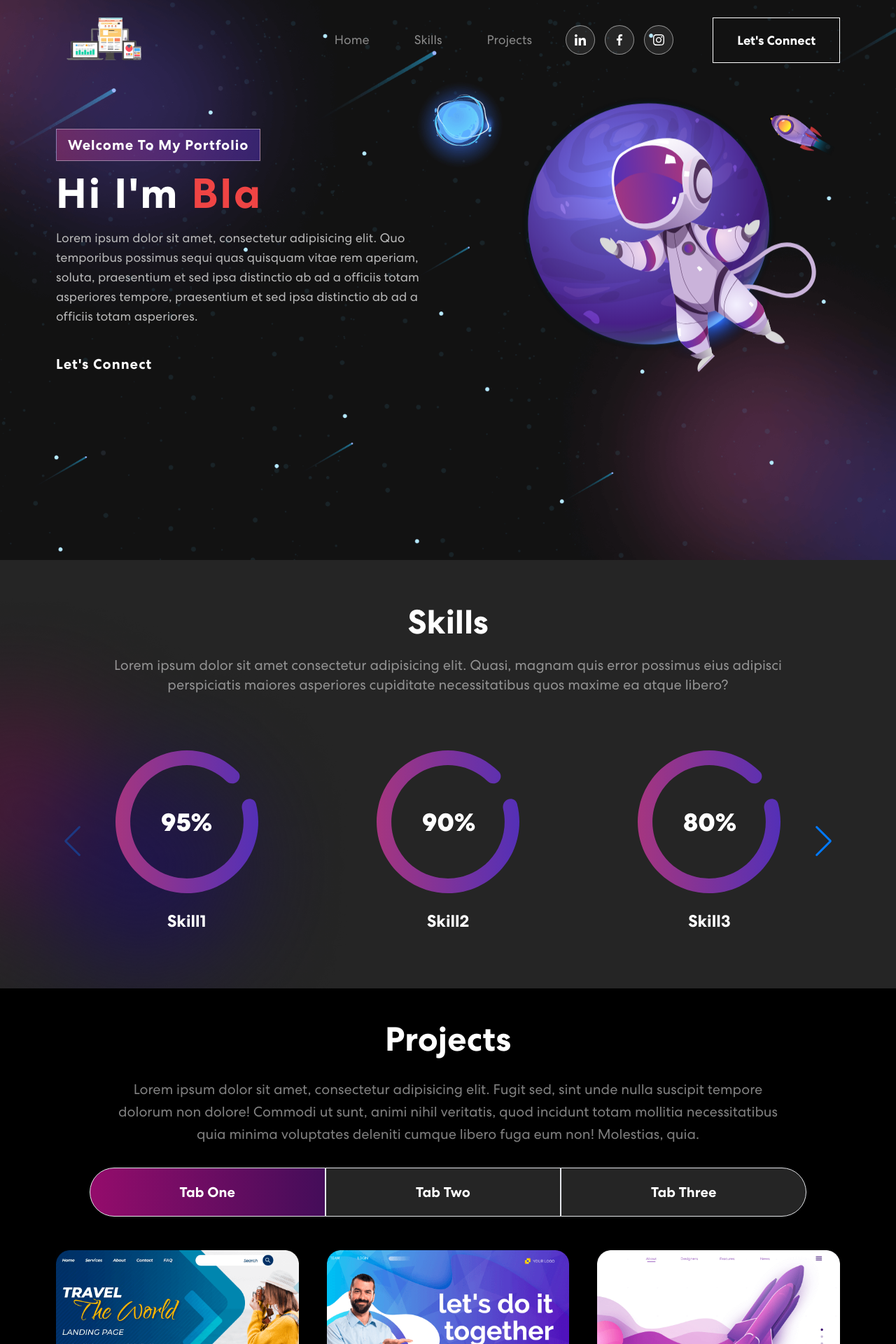
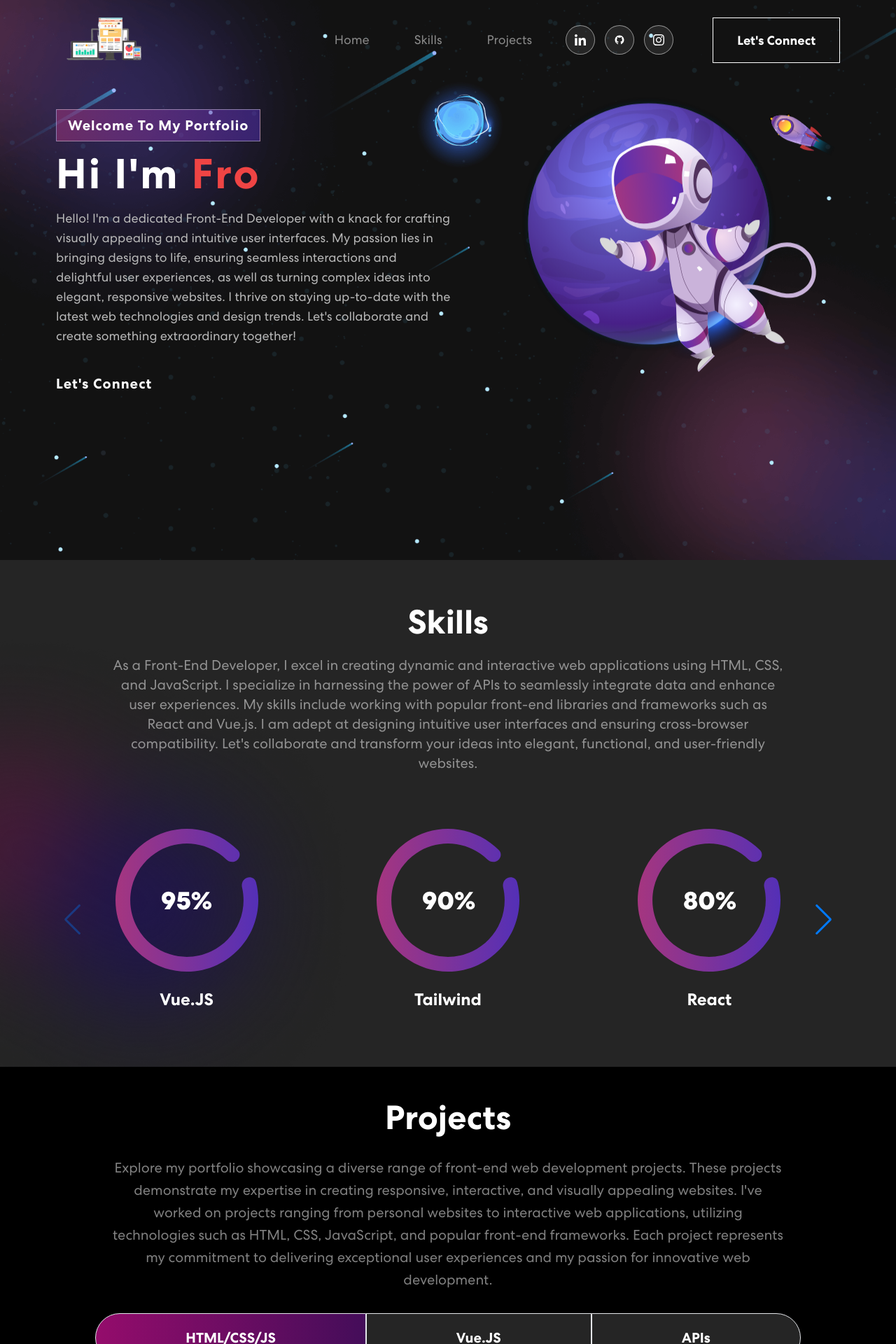
Before and after one commit to iraklikeche/personal-portfolio, a Vue app: page / in a window 1280 px wide. Shown: the top 1920 px of the page at 70% size. Built offline with nearby package versions, Linux system fonts and the light colour scheme.

Commit message:
add personal details + fix navigation sliding

```diff
--- a/src/components/Banner.vue
+++ b/src/components/Banner.vue
@@ -19,11 +19,13 @@
         <p
           class="text-white lg:text-[#b8b8b8] text-lg text-center lg:text-left"
         >
-          Lorem ipsum dolor sit amet, consectetur adipisicing elit. Quo
-          temporibus possimus sequi quas quisquam vitae rem aperiam, soluta,
-          praesentium et sed ipsa distinctio ab ad a officiis totam asperiores
-          tempore, praesentium et sed ipsa distinctio ab ad a officiis totam
-          asperiores.
+          Hello! I'm a dedicated Front-End Developer with a knack for crafting
+          visually appealing and intuitive user interfaces. My passion lies in
+          bringing designs to life, ensuring seamless interactions and
+          delightful user experiences, as well as turning complex ideas into
+          elegant, responsive websites. I thrive on staying up-to-date with the
+          latest web technologies and design trends. Let's collaborate and
+          create something extraordinary together!
         </p>
         <a
           href="#connect-me"
@@ -46,11 +48,11 @@ import headerImg from "../assets/img/header-img.svg";
 import { ref, onMounted } from "vue";
 import Navbar from "./Navbar.vue";
 
-const toRotate = ["Bla1.", "Blah2.", "Blah3."];
+const toRotate = ["Front-End Dev.", "UI/UX Enthusiast.", "JavaScript Geek."];
 const loopNum = ref(0);
 const isDeleting = ref(false);
 const text = ref("");
-const delta = ref(500 - Math.random() * 100);
+const delta = ref(300 - Math.random() * 100);
 const period = 2000;
 
 const tick = () => {
--- a/src/components/Navbar.vue
+++ b/src/components/Navbar.vue
@@ -13,7 +13,7 @@
     </div>
     <div
       class="flex flex-col gap-12 lg:gap-0 lg:flex-row py-12 lg:py-0 items-center absolute bg-black lg:bg-transparent w-full lg:w-auto h-screen lg:h-auto top-0 left-[50%] translate-x-[-50%] lg:transform lg:translate-x-0 lg:static duration-1000"
-      :class="{ 'left-[-100%]': !isOpened }"
+      :class="{ 'left-[-102%]': !isOpened }"
     >
       <div
         class="flex items-center flex-col lg:flex-row gap-8 xl:gap-16 mr-4 xl:mr-12 text-lg"
@@ -21,42 +21,51 @@
         <img
           :src="close"
           class="lg:hidden w-[30px] cursor-pointer"
-          @click="closeMenu"
+          @click="closeMenu()"
         />
 
         <a
           href="#"
           class="opacity-50 hover:opacity-100 transition-opacity duration-200"
-          @click="isOpened = false"
+          @click="closeMenu()"
           >Home</a
         >
         <a
           href="#skills"
           class="opacity-50 hover:opacity-100 transition-opacity duration-200"
-          @click="isOpened = false"
+          @click="closeMenu()"
           >Skills</a
         >
         <a
           href="#projects"
           class="opacity-50 hover:opacity-100 transition-opacity duration-200"
-          @click="isOpened = false"
+          @click="closeMenu()"
           >Projects</a
         >
       </div>
 
       <div class="social-icon flex gap-2 mr-2 xl:mr-8">
-        <a href="#" @click="isOpened = false"
+        <a
+          href="https://www.linkedin.com/in/irakli-ketchekmadze-280020241/"
+          target="_blank"
+          @click="closeMenu()"
           ><img :src="navIcon1" alt="LinkedIn"
         /></a>
-        <a href="#" @click="isOpened = false"
-          ><img :src="navIcon2" alt="Facebook"
+        <a
+          href="https://github.com/iraklikeche"
+          target="_blank"
+          @click="closeMenu()"
+          ><img :src="github" alt="Facebook"
         /></a>
-        <a href="#" @click="isOpened = false"
+        <a
+          href="https://www.instagram.com/irakli.keche/"
+          target="_blank"
+          @click="closeMenu()"
           ><img :src="navIcon3" alt="Instagram"
         /></a>
       </div>
 
-      <a href="#connect-me" class="connect" @click="isOpened = false">
+      <a href="#connect-me" class="connect" @click="openMenu()">
         Let's Connect
       </a>
     </div>
@@ -68,6 +77,7 @@ import logo from "../assets/img/logo.png";
 import navIcon1 from "../assets/img/nav-icon1.svg";
 import navIcon2 from "../assets/img/nav-icon2.svg";
 import navIcon3 from "../assets/img/nav-icon3.svg";
+import github from "../assets/img/github.svg";
 import menu from "../assets/img/menu.svg";
 import close from "../assets/img/close.svg";
 
@@ -76,12 +86,17 @@ import { ref, onMounted, onUnmounted } from "vue";
 const isSticky = ref(false);
 const isOpened = ref(false);
 
+console.log(isOpened.value);
+
 const openMenu = () => {
   isOpened.value = !isOpened.value;
+  console.log(isOpened.value);
 };
 
 const closeMenu = () => {
   isOpened.value = false;
+  console.log(isOpened.value);
+  console.log("WTF");
 };
 
 // Function to handle scroll event
--- a/src/components/Projects.vue
+++ b/src/components/Projects.vue
@@ -3,11 +3,16 @@
     <div class="flex flex-col items-center justify-center gap-8">
       <h2 class="text-5xl font-bold">Projects</h2>
       <p class="opacity-50 text-xl leading-8 font-book text-center w-3/4">
-        Lorem ipsum dolor sit amet, consectetur adipisicing elit. Fugit sed,
-        sint unde nulla suscipit tempore dolorum non dolore! Commodi ut sunt,
-        animi nihil veritatis, quod incidunt totam mollitia necessitatibus quia
-        minima voluptates deleniti cumque libero fuga eum non! Molestias, quia.
+        Explore my portfolio showcasing a diverse range of front-end web
+        development projects. These projects demonstrate my expertise in
+        creating responsive, interactive, and visually appealing websites. I've
+        worked on projects ranging from personal websites to interactive web
+        applications, utilizing technologies such as HTML, CSS, JavaScript, and
+        popular front-end frameworks. Each project represents my commitment to
+        delivering exceptional user experiences and my passion for innovative
+        web development.
       </p>
+
       <div>
         <button
           class="text-xl font-bold border px-12 sm:px-14 md:px-20 xl:px-32 py-5 rounded-l-full bg-[#252525]"
@@ -17,7 +22,7 @@
             'bg-[#252525]': activeTab !== 0,
           }"
         >
-          Tab One
+          HTML/CSS/JS
         </button>
         <button
           class="text-xl font-bold border px-12 sm:px-14 md:px-20 xl:px-32 py-5 bg-[#252525]"
@@ -27,13 +32,13 @@
             'bg-[#252525]': activeTab !== 1,
           }"
         >
-          Tab Two
+          Vue.JS
         </button>
         <button
           class="text-xl font-bold border px-12 sm:px-14 md:px-20 xl:px-32 py-5 rounded-r-full bg-[#252525]"
           @click="changeTab(2)"
         >
-          Tab Three
+          APIs
         </button>
       </div>
     </div>
--- a/src/components/Skills.vue
+++ b/src/components/Skills.vue
@@ -3,9 +3,14 @@
     <div class="flex flex-col items-center justify-center py-16 pb-0">
       <h2 class="text-5xl font-bold mb-6">Skills</h2>
       <p class="opacity-50 text-xl text-center w-3/4">
-        Lorem ipsum dolor sit amet consectetur adipisicing elit. Quasi, magnam
-        quis error possimus eius adipisci perspiciatis maiores asperiores
-        cupiditate necessitatibus quos maxime ea atque libero?
+        As a Front-End Developer, I excel in creating dynamic and interactive
+        web applications using HTML, CSS, and JavaScript. I specialize in
+        harnessing the power of APIs to seamlessly integrate data and enhance
+        user experiences. My skills include working with popular front-end
+        libraries and frameworks such as React and Vue.js. I am adept at
+        designing intuitive user interfaces and ensuring cross-browser
+        compatibility. Let's collaborate and transform your ideas into elegant,
+        functional, and user-friendly websites.
       </p>
     </div>
     <div class="p-20">
@@ -26,18 +31,18 @@
       >
         <swiper-slide class="flex flex-col gap-6">
           <img :src="skill1" alt="" />
-          <span class="text-2xl font-bold">Skill1</span></swiper-slide
+          <span class="text-2xl font-bold">Vue.JS</span></swiper-slide
         >
         <swiper-slide class="flex flex-col gap-6">
           <img :src="skill3" alt="" />
-          <span class="text-2xl font-bold">Skill2</span></swiper-slide
+          <span class="text-2xl font-bold">Tailwind</span></swiper-slide
         ><swiper-slide class="flex flex-col gap-6">
           <img :src="skill2" alt="" />
-          <span class="text-2xl font-bold">Skill3</span></swiper-slide
+          <span class="text-2xl font-bold">React</span></swiper-slide
         >
         <swiper-slide class="flex flex-col gap-6">
           <img :src="skill1" alt="" />
-          <span class="text-2xl font-bold">Skill4</span></swiper-slide
+          <span class="text-2xl font-bold">APIs</span></swiper-slide
         >
       </swiper>
     </div>
```
Also changed, not shown: src/assets/img/github.svg (added).
